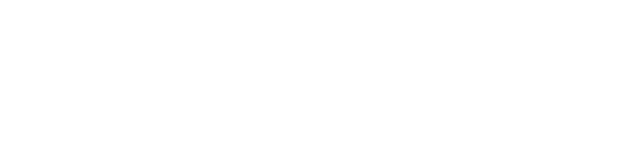
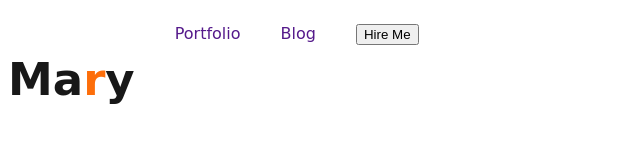
Before and after one commit to AlMusafir/web-dev-portfolio, a plain HTML site: page index.html in a window 1280 px wide. Shown: the whole page, without its empty margins (0-640 px from the left). Drawn offline with Linux system fonts and the light colour scheme.

Commit message:
added css file

```diff
--- a/index.html
+++ b/index.html
@@ -4,10 +4,21 @@
     <meta charset="UTF-8">
     <meta name="viewport" content="width=device-width, initial-scale=1.0">
     <title>Web dev portfolio</title>
+    <link rel="stylesheet" href="portfolio.css">
+    <!-- <link rel="preconnect" href="https://fonts.googleapis.com">
+<link rel="preconnect" href="https://fonts.gstatic.com" crossorigin>
+<link href="https://fonts.googleapis.com/css2?family=Belanosima:wght@600&display=swap" rel="stylesheet"> -->
 </head>
 <body>
-    <header>
-
+    <header id="id1">
+        <nav>
+            <h3 class="nav-title">Ma<span class="color-r">r</span>y</h3>
+            <ul>
+                <li><a href="">Portfolio</a></li>
+                <li><a href="">Blog</a></li>
+                <li><button>Hire Me</button></li>
+            </ul>
+        </nav>
     </header>
     <main>
 
--- /dev/null
+++ b/portfolio.css
@@ -0,0 +1,35 @@
+/* nav related styles */
+
+body{
+    font-family:cursive;
+
+}
+
+.color-r{
+    color: #FD6E0A;
+}
+
+nav {
+    display: flex;
+}
+
+.nav-title{
+    color: #181818;
+    font-size: 45px;
+    font-weight: 800;
+}
+
+nav > ul{
+    display: flex;
+}
+
+
+nav li{
+    list-style: none;
+    margin-right: 40px;
+}
+
+nav a{
+    text-decoration: none;
+    /* color: ; */
+}
```
